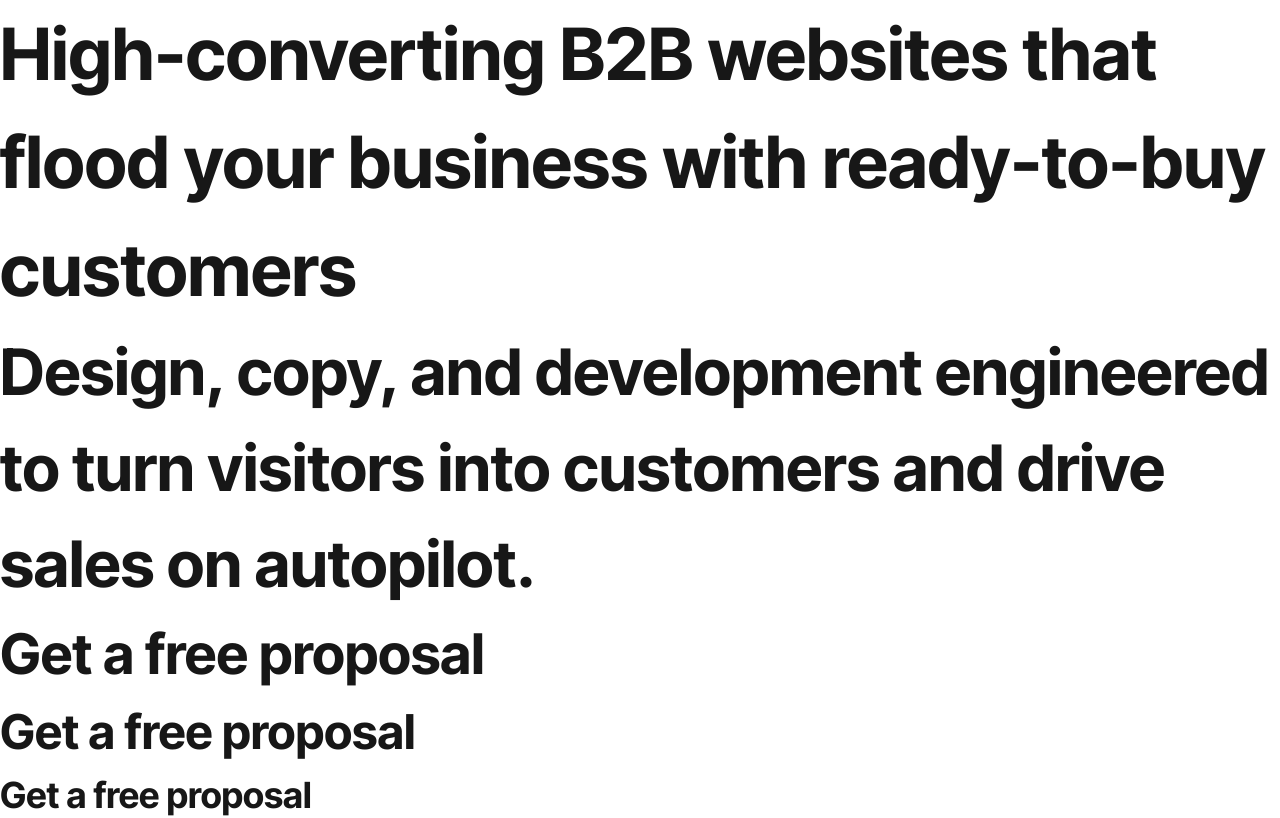
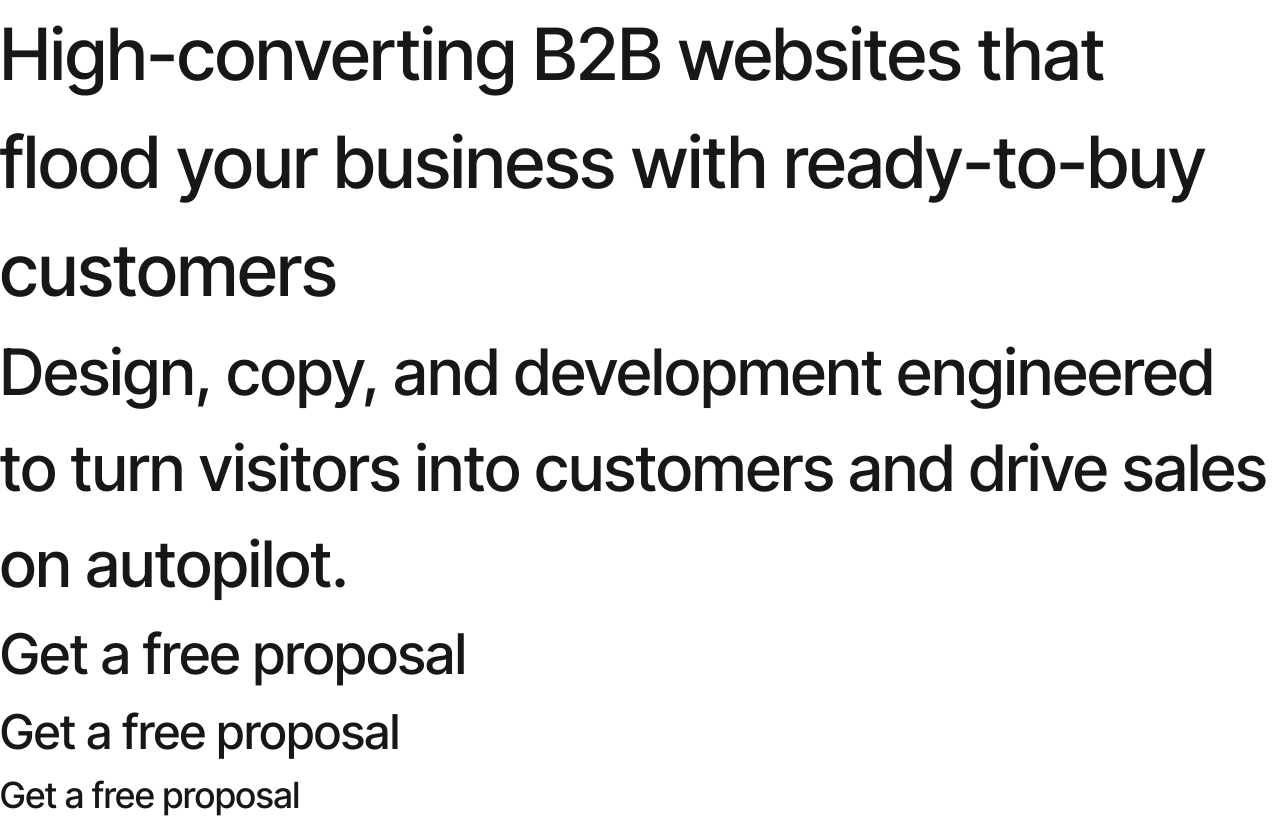
Before and after one commit to sarders/Kauzens-Site, a Next.js app: page / in a window 1280 px wide. Shown: the top 818 px of the page. Built offline with nearby package versions, Linux system fonts and the light colour scheme.

Commit message:
add default font weight to Typography component

```diff
--- a/src/app/components/Typography/index.tsx
+++ b/src/app/components/Typography/index.tsx
@@ -7,6 +7,7 @@ export const Typography = ({
   textAlign,
   fontSize,
   color,
+  fontWeight = 500,
 }: {
   component?: ComponentType;
   variant: VariantType;
@@ -21,6 +22,7 @@ export const Typography = ({
     | "match-parent";
   fontSize?: number;
   color?: ColorType;
+  fontWeight?: number;
 }) => {
   const TextHtmlTag = component
     ? (component as keyof JSX.IntrinsicElements)
@@ -32,6 +34,7 @@ export const Typography = ({
         textAlign: textAlign,
         fontSize: fontSize,
         color: mapColorToHex(color),
+        fontWeight: fontWeight,
       }}
       className={styles[variant]}
     >
```
